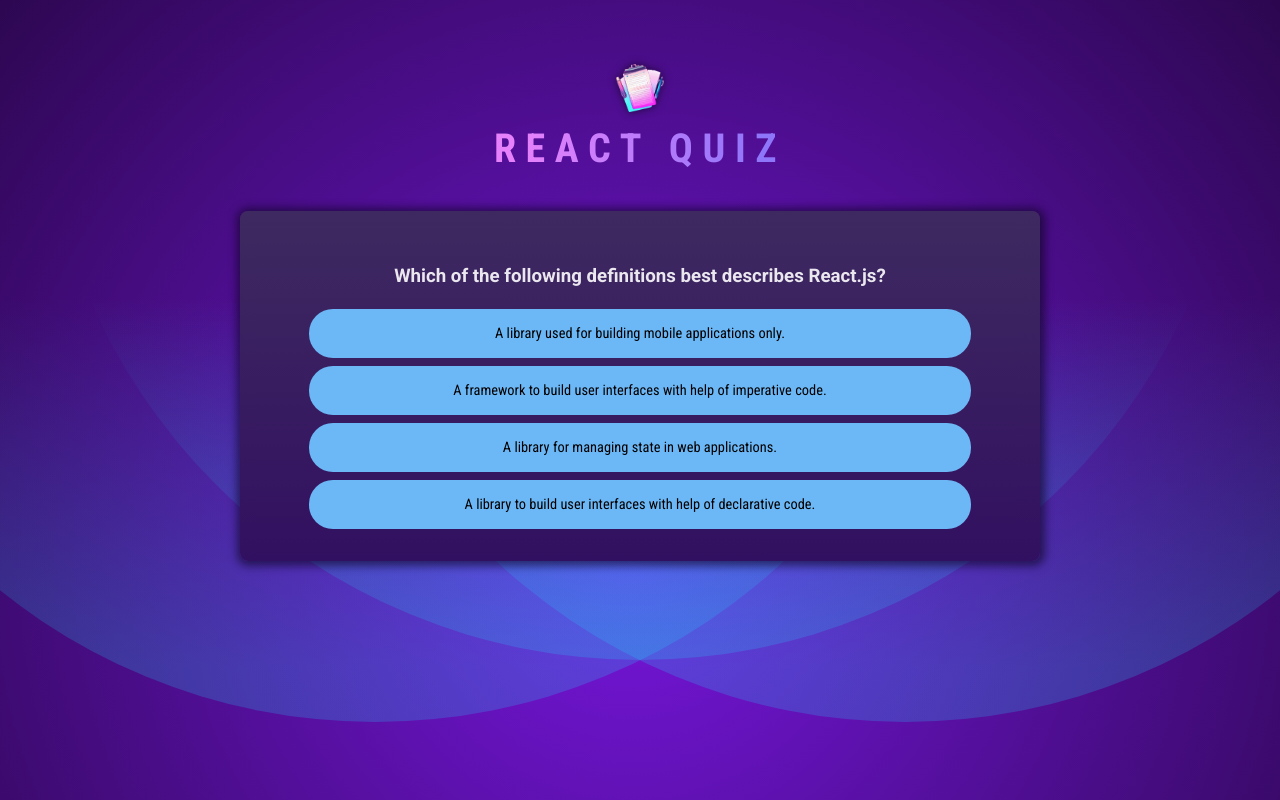
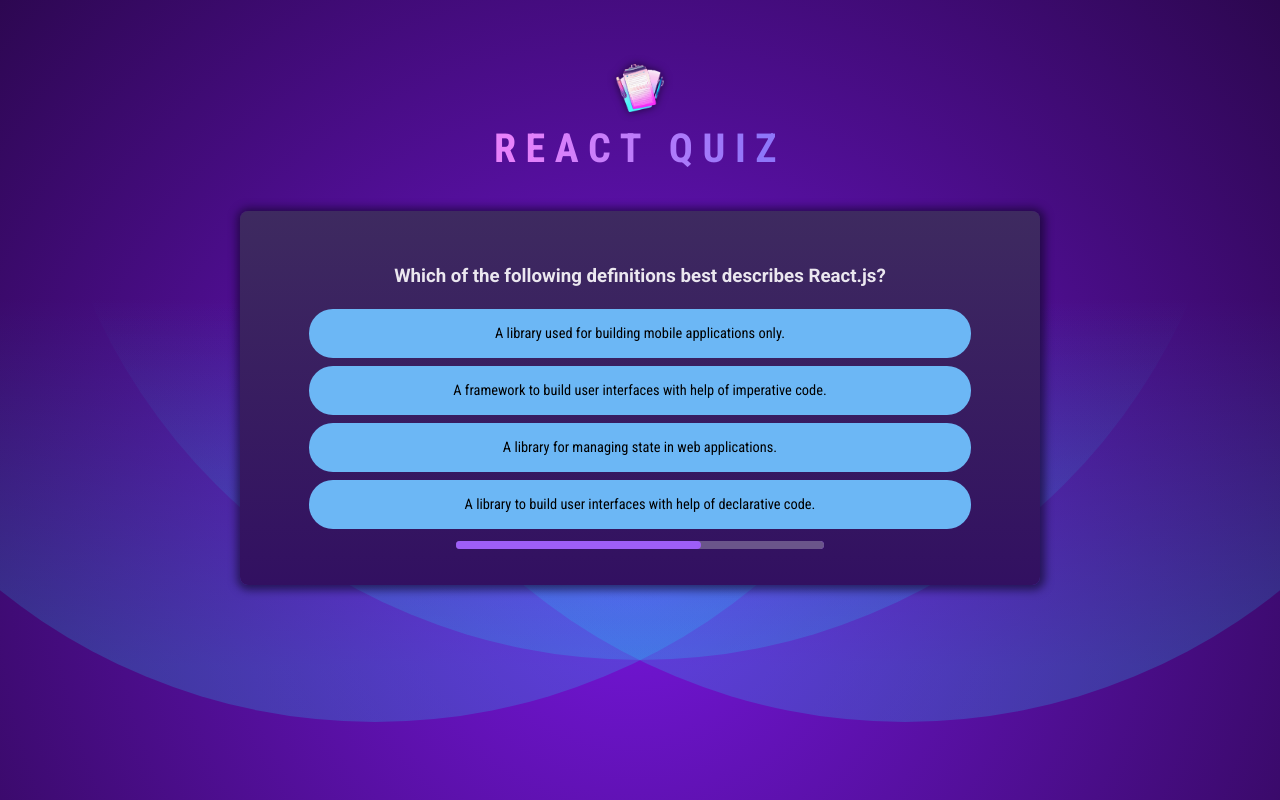
Before and after one commit to t-kowalewski/react-quiz, a React (Vite) app: page / in a window 1280 px wide. Built offline with nearby package versions, Linux system fonts and the light colour scheme.

Commit message:
add QuestionTimer - general logic

```diff
--- /dev/null
+++ b/src/components/QuestionTimer.jsx
@@ -0,0 +1,27 @@
+import { useState, useEffect } from 'react';
+
+const QuestionTimer = ({ time, onTimeout }) => {
+  const [remTime, setRemTime] = useState(time);
+
+  useEffect(() => {
+    // console.log('timeout running');
+    setTimeout(onTimeout, time);
+  }, [time]);
+
+  useEffect(() => {
+    const interval = setInterval(() => {
+      setRemTime((prevState) => {
+        console.log('interval running');
+        return prevState - 1000;
+      });
+    }, 1000);
+
+    return () => {
+      clearInterval(interval);
+    };
+  }, []);
+
+  return <progress id='question-time' max={time} value={remTime}></progress>;
+};
+
+export default QuestionTimer;
--- a/src/components/Quiz.jsx
+++ b/src/components/Quiz.jsx
@@ -2,6 +2,7 @@
 
 import quizCompleteImg from '../assets/quiz-complete.png';
 import questions from '../questions';
+import QuestionTimer from './QuestionTimer';
 
 const Quiz = () => {
   // we'll have array of questions and will track user answers and active question index
@@ -37,6 +38,12 @@
               );
             })}
           </ul>
+          <QuestionTimer
+            time={15000}
+            onTimeout={() => {
+              setUserAnswers((prevState) => [...prevState, null]);
+            }}
+          />
         </div>
       </div>
     );
```
